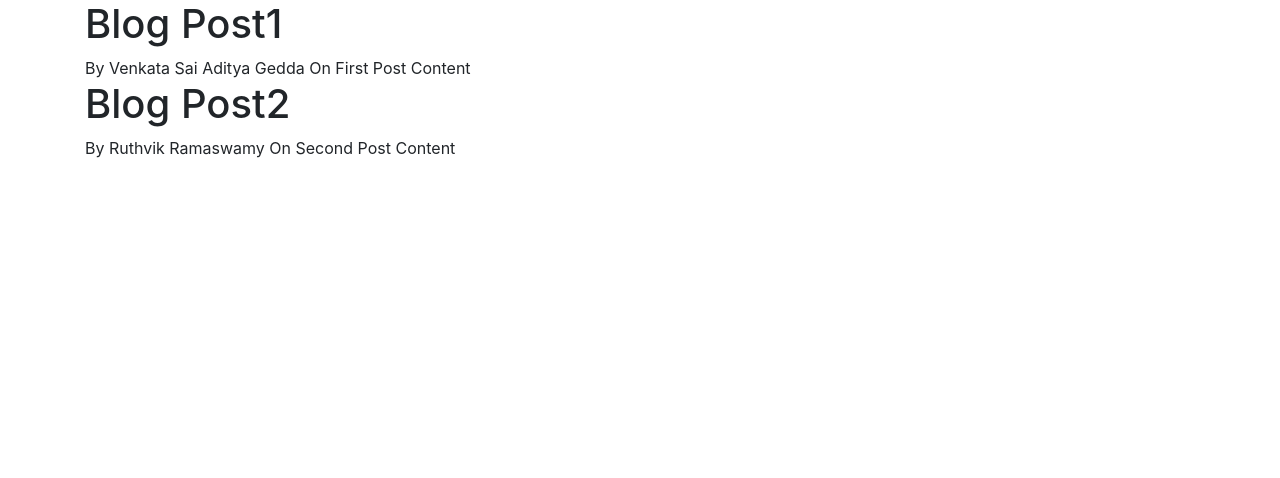
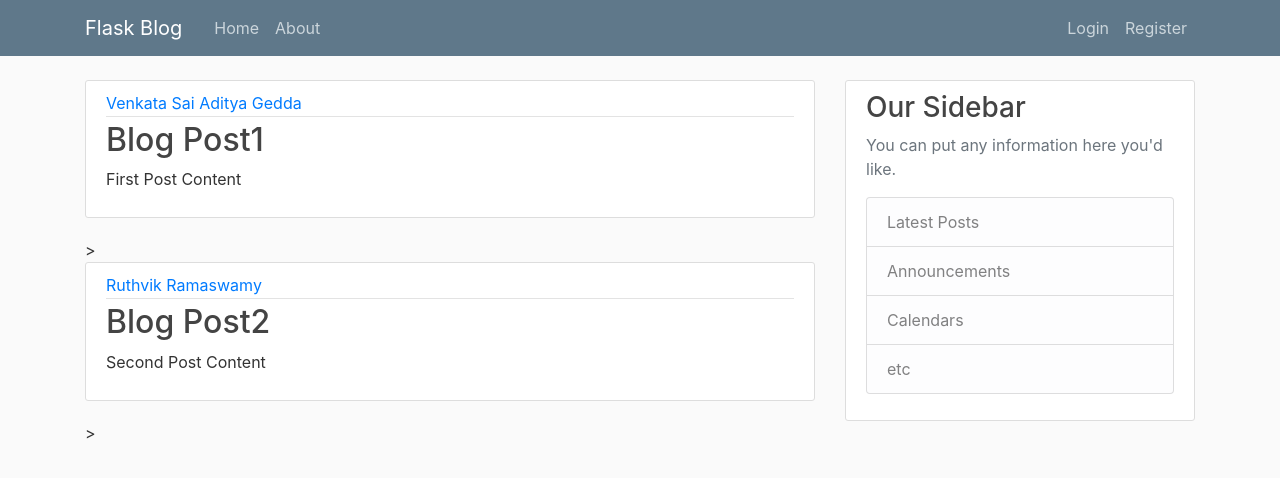
Before and after one commit to gedda23/Flask_app, a Flask app: page / in a window 1280 px wide. Shown: the top 478 px of the page. Run offline with Flask 2, Linux system fonts and the light colour scheme; some libraries are stand-ins or nearby versions.

Commit message:
second commit

```diff
--- a/basic_app.py
+++ b/basic_app.py
@@ -1,4 +1,4 @@
-from flask import Flask,render_template
+from flask import Flask,render_template,url_for
 
 app = Flask(__name__)
 
--- /dev/null
+++ b/static/main.css
@@ -0,0 +1,80 @@
+body {
+    background: #fafafa;
+    color: #333333;
+    margin-top: 5rem;
+  }
+
+  h1, h2, h3, h4, h5, h6 {
+    color: #444444;
+  }
+
+  .bg-steel {
+    background-color: #5f788a;
+  }
+
+  .site-header .navbar-nav .nav-link {
+    color: #cbd5db;
+  }
+
+  .site-header .navbar-nav .nav-link:hover {
+    color: #ffffff;
+  }
+
+  .site-header .navbar-nav .nav-link.active {
+    font-weight: 500;
+  }
+
+  .content-section {
+    background: #ffffff;
+    padding: 10px 20px;
+    border: 1px solid #dddddd;
+    border-radius: 3px;
+    margin-bottom: 20px;
+  }
+
+  .article-title {
+    color: #444444;
+  }
+
+  a.article-title:hover {
+    color: #428bca;
+    text-decoration: none;
+  }
+
+  .article-content {
+    white-space: pre-line;
+  }
+
+  .article-img {
+    height: 65px;
+    width: 65px;
+    margin-right: 16px;
+  }
+
+  .article-metadata {
+    padding-bottom: 1px;
+    margin-bottom: 4px;
+    border-bottom: 1px solid #e3e3e3
+  }
+
+  .article-metadata a:hover {
+    color: #333;
+    text-decoration: none;
+  }
+
+  .article-svg {
+    width: 25px;
+    height: 25px;
+    vertical-align: middle;
+  }
+
+  .account-img {
+    height: 125px;
+    width: 125px;
+    margin-right: 20px;
+    margin-bottom: 16px;
+  }
+
+  .account-heading {
+    font-size: 2.5rem;
+  }
--- a/templates/Hello.html
+++ b/templates/Hello.html
@@ -1,7 +1,27 @@
 {% extends "layout.html" %}
 {% block content %}
     {% for post in posts %}
-        <h1>{{ post.Title}}</h1>
-        <p1>By {{ post.Author }} On {{ post.Content }}</p1>
+        <article class="media content-section">
+            <div class="media-body">
+            <div class="article-metadata">
+                <a class="mr-2" href="#">{{ post.Author }}</a>
+            </div>
+            <h2><a class="article-title" href="#">{{ post.Title }}</a></h2>
+            <p class="article-content">{{ post.Content }}</p>
+            </div>
+        </article>>
     {% endfor %}
 {% endblock content %}
+
+
+
+
+<article class="media content-section">
+    <div class="media-body">
+      <div class="article-metadata">
+        <a class="mr-2" href="#">{{ post.author }}</a>
+      </div>
+      <h2><a class="article-title" href="#">{{ post.title }}</a></h2>
+      <p class="article-content">{{ post.content }}</p>
+    </div>
+  </article>
--- a/templates/layout.html
+++ b/templates/layout.html
@@ -8,6 +8,7 @@
         <!-- Bootstrap CSS -->
         <link rel="stylesheet" href="https://stackpath.bootstrapcdn.com/bootstrap/4.3.1/css/bootstrap.min.css" integrity="sha384-ggOyR0iXCbMQv3Xipma34MD+dH/1fQ784/j6cY/iJTQUOhcWr7x9JvoRxT2MZw1T" crossorigin="anonymous">
 
+        <link rel="stylesheet" type="text/css" href="{{ url_for('static',filename='main.css')}}">
         {% if title %}
             <title>Flask Blog - {{ title }}</title>
         {% else %}
@@ -15,9 +16,48 @@
         {% endif %}
     </head>
     <body>
-        <div class='container'>
-            {% block content %}{% endblock %}
-        </div>
+        <header class="site-header">
+            <nav class="navbar navbar-expand-md navbar-dark bg-steel fixed-top">
+              <div class="container">
+                <a class="navbar-brand mr-4" href="/">Flask Blog</a>
+                <button class="navbar-toggler" type="button" data-toggle="collapse" data-target="#navbarToggle" aria-controls="navbarToggle" aria-expanded="false" aria-label="Toggle navigation">
+                  <span class="navbar-toggler-icon"></span>
+                </button>
+                <div class="collapse navbar-collapse" id="navbarToggle">
+                  <div class="navbar-nav mr-auto">
+                    <a class="nav-item nav-link" href="/">Home</a>
+                    <a class="nav-item nav-link" href="/about">About</a>
+                  </div>
+                  <!-- Navbar Right Side -->
+                  <div class="navbar-nav">
+                    <a class="nav-item nav-link" href="/login">Login</a>
+                    <a class="nav-item nav-link" href="/register">Register</a>
+                  </div>
+                </div>
+              </div>
+            </nav>
+        </header>
+        <main role="main" class="container">
+            <div class="row">
+              <div class="col-md-8">
+                {% block content %}{% endblock %}
+              </div>
+              <div class="col-md-4">
+                <div class="content-section">
+                  <h3>Our Sidebar</h3>
+                  <p class='text-muted'>You can put any information here you'd like.
+                    <ul class="list-group">
+                      <li class="list-group-item list-group-item-light">Latest Posts</li>
+                      <li class="list-group-item list-group-item-light">Announcements</li>
+                      <li class="list-group-item list-group-item-light">Calendars</li>
+                      <li class="list-group-item list-group-item-light">etc</li>
+                    </ul>
+                  </p>
+                </div>
+              </div>
+            </div>
+        </main>
+
         <!-- Optional JavaScript -->
         <!-- jQuery first, then Popper.js, then Bootstrap JS -->
         <script src="https://code.jquery.com/jquery-3.3.1.slim.min.js" integrity="sha384-q8i/X+965DzO0rT7abK41JStQIAqVgRVzpbzo5smXKp4YfRvH+8abtTE1Pi6jizo" crossorigin="anonymous"></script>
```
